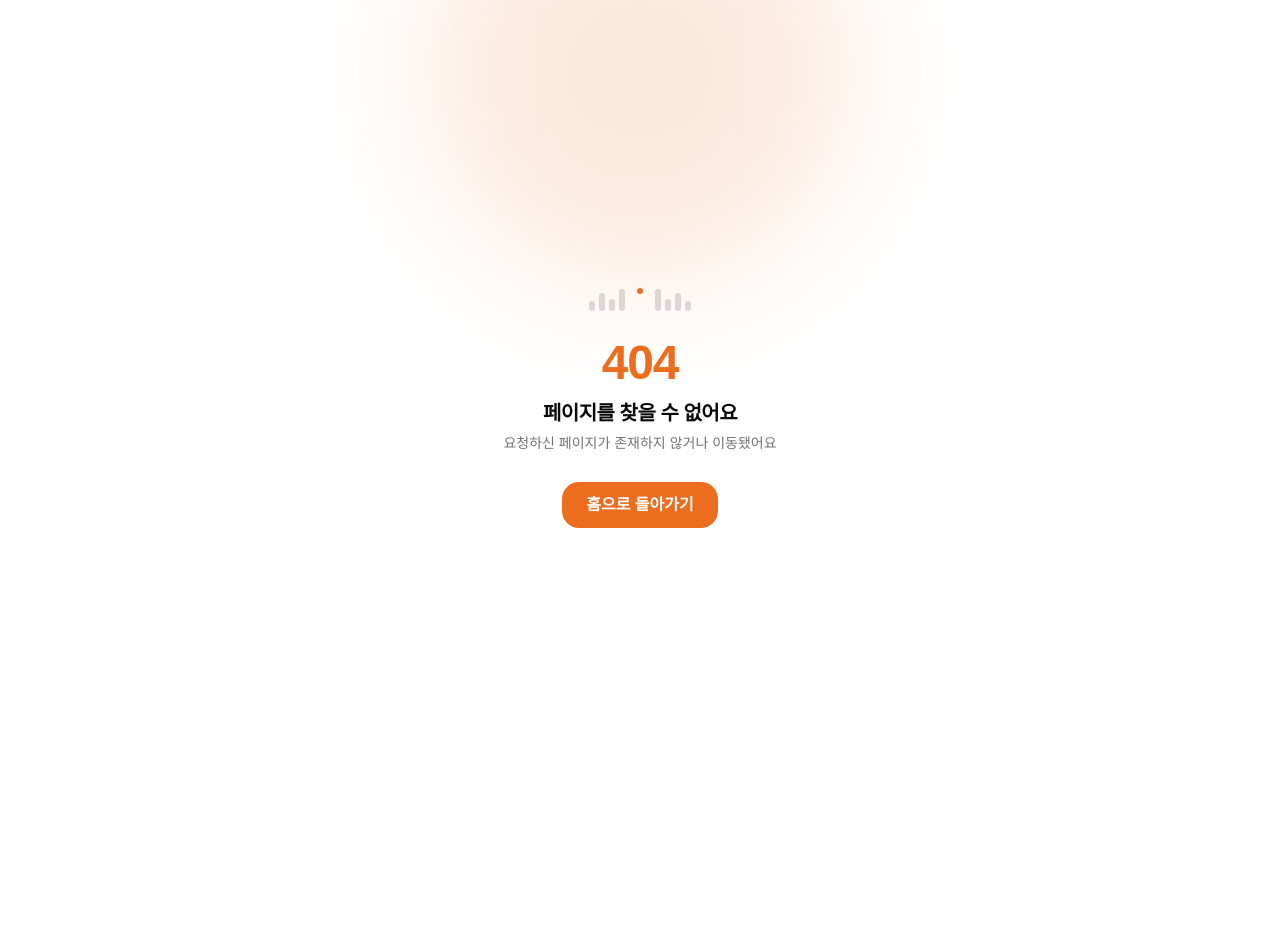
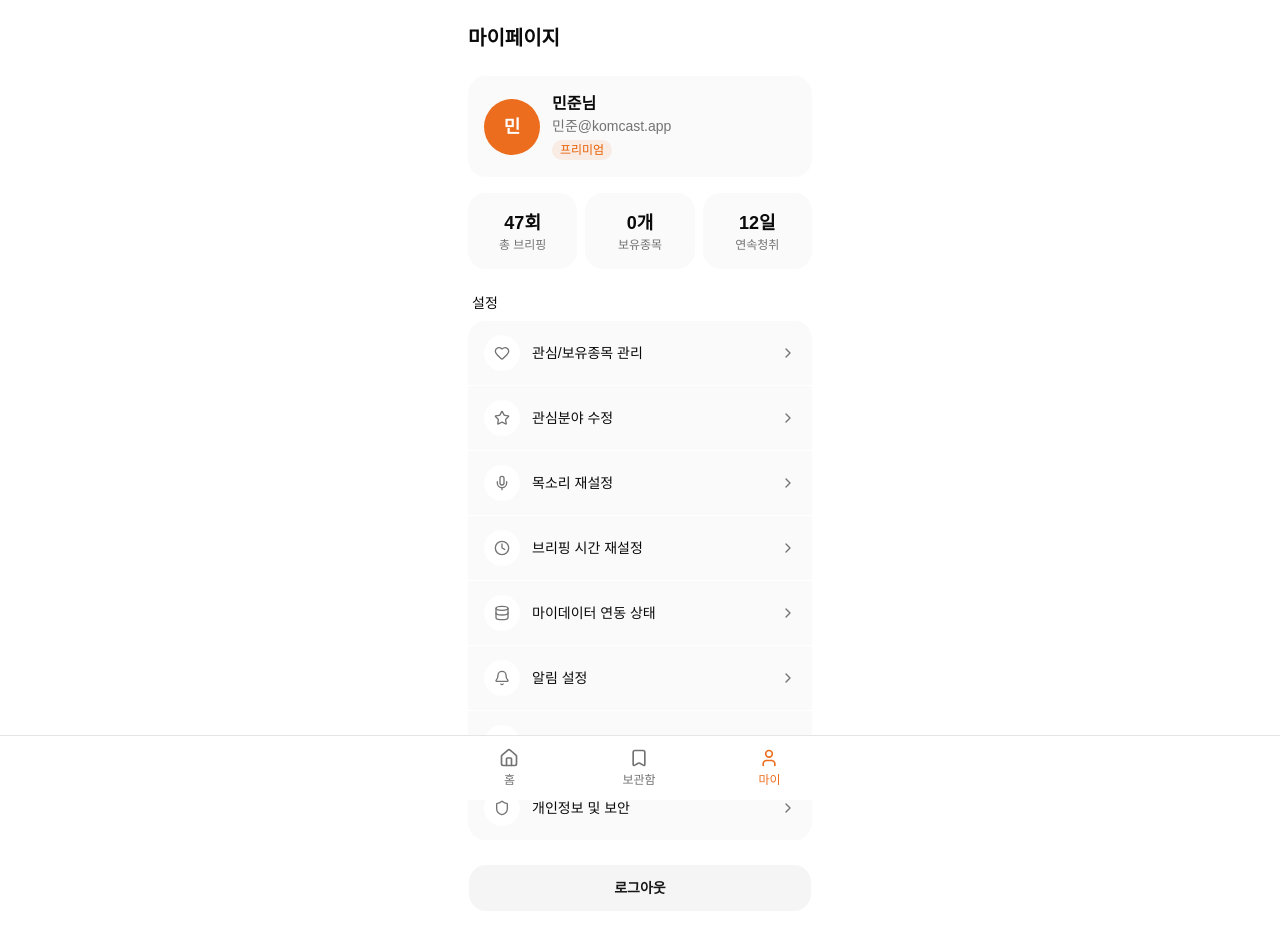
Before and after one commit to kom-cast/kom-cast-fe, a React (Vite) app: page /my in a window 1280 px wide. Before the commit this address had no page. Shown: the top 932 px of the page. Before the commit the page ends 800 px from the top, so only its background shows below. Built offline with nearby package versions, Linux system fonts and the light colour scheme.

Commit message:
feat: 마이 화면 초기 설계
프로필과 설정 메뉴로 이동하는 마이 화면을 추가한다.

```diff
--- a/src/App.tsx
+++ b/src/App.tsx
@@ -4,6 +4,7 @@ import { OnboardingProvider } from '@/context/onboarding-context'
 import HomePage from '@/pages/HomePage'
 import LibraryPage from '@/pages/LibraryPage'
 import LoginPage from '@/pages/LoginPage'
+import MyPage from '@/pages/MyPage'
 import NotFoundPage from '@/pages/NotFoundPage'
 import OnboardingFlow from '@/pages/OnboardingFlow'
 import PlayerPage from '@/pages/PlayerPage'
@@ -20,6 +21,7 @@ function App() {
         <Route path='/home' element={<HomePage />} />
         <Route path='/library' element={<LibraryPage />} />
         <Route path='/player' element={<PlayerPage />} />
+        <Route path='/my' element={<MyPage />} />
         <Route path='*' element={<NotFoundPage />} />
       </Routes>
     </OnboardingProvider>
--- /dev/null
+++ b/src/pages/MyPage.tsx
@@ -0,0 +1,117 @@
+import { type ComponentType } from 'react'
+import {
+  Bell,
+  ChevronRight,
+  Clock,
+  CreditCard,
+  Database,
+  Heart,
+  Mic,
+  Shield,
+  Star,
+} from 'lucide-react'
+import { Link, useNavigate } from 'react-router-dom'
+
+import { useOnboarding } from '@/context/onboarding-context'
+import { cn } from '@/lib/utils'
+import BottomNav from '@/components/layout/bottom-nav'
+import { Button } from '@/components/ui/button'
+
+interface SettingRow {
+  Icon: ComponentType<{ className?: string }>
+  label: string
+  to: string
+}
+
+const SETTING_ROWS: SettingRow[] = [
+  { Icon: Heart, label: '관심/보유종목 관리', to: '/settings/stocks' },
+  { Icon: Star, label: '관심분야 수정', to: '/settings/sectors' },
+  { Icon: Mic, label: '목소리 재설정', to: '/settings/voice' },
+  { Icon: Clock, label: '브리핑 시간 재설정', to: '/settings/briefing-time' },
+  { Icon: Database, label: '마이데이터 연동 상태', to: '/settings/mydata' },
+  { Icon: Bell, label: '알림 설정', to: '/settings/notifications' },
+  { Icon: CreditCard, label: '구독 플랜 관리', to: '/settings/subscription' },
+  { Icon: Shield, label: '개인정보 및 보안', to: '/settings/privacy' },
+]
+
+function MyPage() {
+  const navigate = useNavigate()
+  const { nickname, portfolio } = useOnboarding()
+
+  return (
+    <div className='min-h-svh bg-background pb-24'>
+      <div className='mx-auto w-full max-w-sm px-5 py-6'>
+        <h1 className='mb-6 text-xl font-bold text-foreground'>마이페이지</h1>
+
+        <div className='mb-4 flex items-center gap-3 rounded-2xl bg-muted/50 p-4'>
+          <span className='flex h-14 w-14 shrink-0 items-center justify-center rounded-full bg-[#ec6d1e] text-lg font-semibold text-white'>
+            {nickname.slice(0, 1)}
+          </span>
+          <div className='min-w-0 flex-1'>
+            <p className='truncate text-base font-semibold text-foreground'>
+              {nickname}님
+            </p>
+            <p className='truncate text-sm text-muted-foreground'>
+              {nickname}@komcast.app
+            </p>
+            <span className='mt-1 inline-block rounded-full bg-[#ec6d1e]/10 px-2 py-0.5 text-xs font-medium text-[#E85D00]'>
+              프리미엄
+            </span>
+          </div>
+        </div>
+
+        <div className='mb-6 grid grid-cols-3 gap-2'>
+          <div className='rounded-2xl bg-muted/50 py-4 text-center'>
+            <p className='text-lg font-bold text-foreground'>47회</p>
+            <p className='text-xs text-muted-foreground'>총 브리핑</p>
+          </div>
+          <div className='rounded-2xl bg-muted/50 py-4 text-center'>
+            <p className='text-lg font-bold text-foreground'>
+              {portfolio.length}개
+            </p>
+            <p className='text-xs text-muted-foreground'>보유종목</p>
+          </div>
+          <div className='rounded-2xl bg-muted/50 py-4 text-center'>
+            <p className='text-lg font-bold text-foreground'>12일</p>
+            <p className='text-xs text-muted-foreground'>연속청취</p>
+          </div>
+        </div>
+
+        <p className='mb-2 px-1 text-sm font-medium text-foreground'>설정</p>
+        <div className='mb-6 overflow-hidden rounded-2xl bg-muted/50'>
+          {SETTING_ROWS.map((row, i) => (
+            <Link
+              key={row.label}
+              to={row.to}
+              className={cn(
+                'flex w-full items-center gap-3 px-4 py-3.5 text-left transition-colors hover:bg-muted',
+                i !== 0 && 'border-t border-background',
+              )}
+            >
+              <span className='flex h-9 w-9 shrink-0 items-center justify-center rounded-full bg-background text-muted-foreground'>
+                <row.Icon className='h-4 w-4' />
+              </span>
+              <span className='flex-1 text-sm text-foreground'>
+                {row.label}
+              </span>
+              <ChevronRight className='h-4 w-4 text-muted-foreground' />
+            </Link>
+          ))}
+        </div>
+
+        <Button
+          type='button'
+          variant='secondary'
+          className='h-12 w-full rounded-2xl text-sm font-semibold'
+          onClick={() => navigate('/login')}
+        >
+          로그아웃
+        </Button>
+      </div>
+
+      <BottomNav />
+    </div>
+  )
+}
+
+export default MyPage
```
